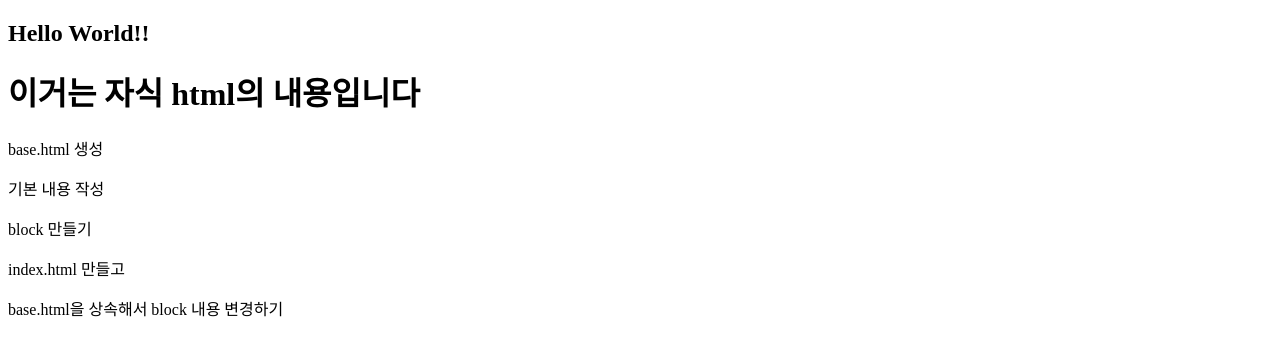
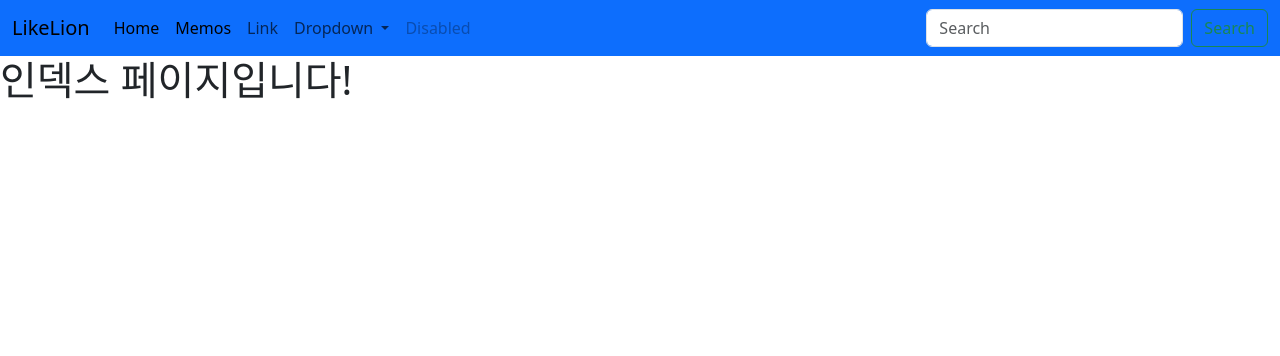
Before and after one commit to toriyang79/my_first_django, a Django app: page / in a window 1280 px wide. Shown: the top 356 px of the page. Run offline with Django 5.2, Linux system fonts and the light colour scheme.

Commit message:
url 실습 준비

```diff
--- a/polls/templates/polls/base.html
+++ b/polls/templates/polls/base.html
@@ -3,12 +3,51 @@
 <head>
     <meta charset="UTF-8">
     <meta name="viewport" content="width=device-width, initial-scale=1.0">
-    <title>Document</title>
+    <title>LikeLion</title>
+    <link href="https://cdn.jsdelivr.net/npm/bootstrap@5.3.7/dist/css/bootstrap.min.css" rel="stylesheet" integrity="sha384-LN+7fdVzj6u52u30Kp6M/trliBMCMKTyK833zpbD+pXdCLuTusPj697FH4R/5mcr" crossorigin="anonymous">
+
 </head>
 <body>
-    {% block lion %}{% endblock %}
-    <h1>이거는 {% block name %}base.html{% endblock%}의 내용입니다</h1>
-
-    {% block content %}{% endblock %}
+    <nav class="navbar bg-primary navbar-expand-lg ">
+        <div class="container-fluid">
+          <a class="navbar-brand" href="#">LikeLion</a>
+          <button class="navbar-toggler" type="button" data-bs-toggle="collapse" data-bs-target="#navbarSupportedContent" aria-controls="navbarSupportedContent" aria-expanded="false" aria-label="Toggle navigation">
+            <span class="navbar-toggler-icon"></span>
+          </button>
+          <div class="collapse navbar-collapse" id="navbarSupportedContent">
+            <ul class="navbar-nav me-auto mb-2 mb-lg-0">
+              <li class="nav-item">
+                <a class="nav-link active" aria-current="page" href="#">Home</a>
+              </li>
+              <li class="nav-item">
+                <a class="nav-link active" aria-current="page" href="#">Memos</a>
+              </li>
+              <li class="nav-item">
+                <a class="nav-link" href="#">Link</a>
+              </li>
+              <li class="nav-item dropdown">
+                <a class="nav-link dropdown-toggle" href="#" role="button" data-bs-toggle="dropdown" aria-expanded="false">
+                  Dropdown
+                </a>
+                <ul class="dropdown-menu">
+                  <li><a class="dropdown-item" href="#">Action</a></li>
+                  <li><a class="dropdown-item" href="#">Another action</a></li>
+                  <li><hr class="dropdown-divider"></li>
+                  <li><a class="dropdown-item" href="#">Something else here</a></li>
+                </ul>
+              </li>
+              <li class="nav-item">
+                <a class="nav-link disabled" aria-disabled="true">Disabled</a>
+              </li>
+            </ul>
+            <form class="d-flex" role="search">
+              <input class="form-control me-2" type="search" placeholder="Search" aria-label="Search"/>
+              <button class="btn btn-outline-success" type="submit">Search</button>
+            </form>
+          </div>
+        </div>
+      </nav>
+      {% block content %}{%endblock%}
+    <script src="https://cdn.jsdelivr.net/npm/bootstrap@5.3.7/dist/js/bootstrap.bundle.min.js" integrity="sha384-ndDqU0Gzau9qJ1lfW4pNLlhNTkCfHzAVBReH9diLvGRem5+R9g2FzA8ZGN954O5Q" crossorigin="anonymous"></script>
 </body>
 </html>
--- a/polls/templates/polls/index.html
+++ b/polls/templates/polls/index.html
@@ -3,9 +3,5 @@
 {% block lion %}<h2>Hello World!!</h2>{% endblock %}
 
 {% block content %}
-<p>base.html 생성</p>
-<p>기본 내용 작성</p>
-<p>block 만들기</p>
-<p>index.html 만들고</p>
-<p>base.html을 상속해서 block 내용 변경하기</p>
+<h1>인덱스 페이지입니다!</h1>
 {% endblock %}
--- a/polls/urls.py
+++ b/polls/urls.py
@@ -6,11 +6,12 @@ from .views import lion, dubug_request, memo_list, one_memo, index
 # from polls.views import lion, dubug_request
 
 urlpatterns = [
-    path('tiger/<str:name>/', lion),
-    path('', index),
-    # path('bad/', blog_list),
+    path('',index),
     path('memo/', memo_list),
     path('memo/<int:memo_id>/', one_memo)
+    # path('tiger/<str:name>/', lion),
+    # path('', index),
+    # path('bad/', blog_list),
     # 127.0.0.1/dubug/  => path('dubug/', dubug_request)
 ]
 # url이 어떻게 뷰로 연결되는지 원리를 이해.
--- a/polls/views.py
+++ b/polls/views.py
@@ -7,13 +7,13 @@ from .models import Article, Memo
 
 # index에서 context 만들어서 보내기기
 def index(request):
-    memos = Memo.objects.all()
-    context = {
-        "name":"lion",
-        "title":"장고 학습",
-        "memos":memos
-    }
-    return render(request=request,template_name="polls/index.html",context=context)
+    # memos = Memo.objects.all()
+    # context = {
+    #     "name":"lion",
+    #     "title":"장고 학습",
+    #     "memos":memos
+    # }
+    return render(request=request,template_name="polls/index.html")
 
 # def blog_list(request):
 #     return render(request,"not_good.html")
```
